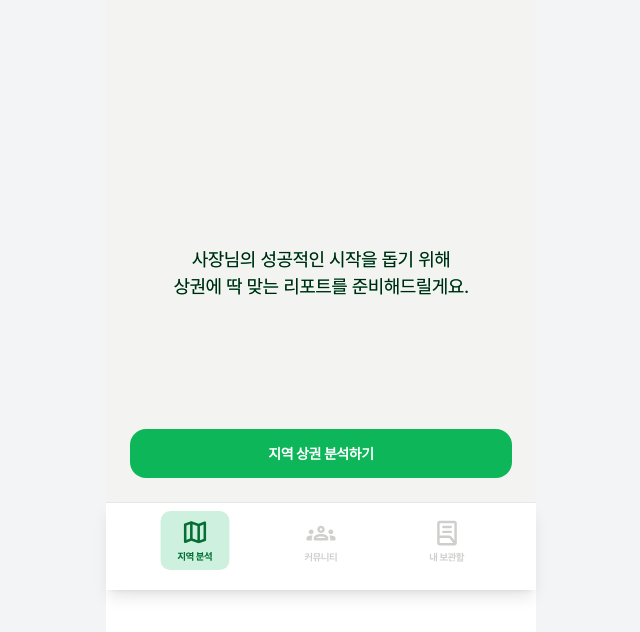
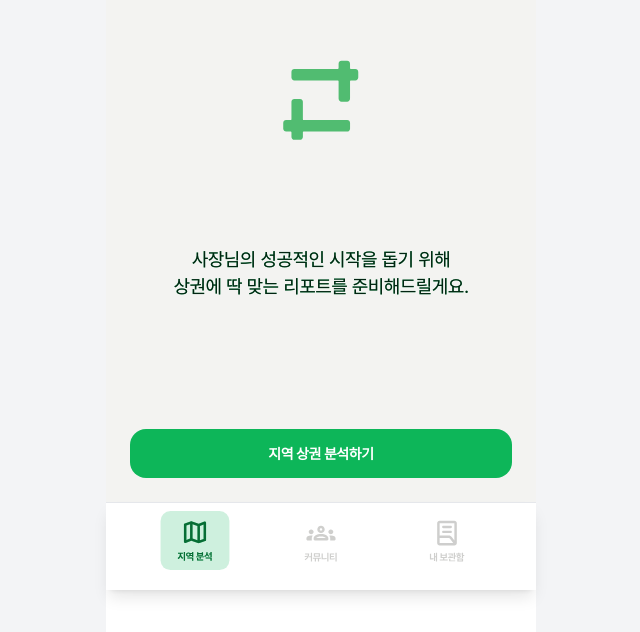
Before and after one commit to Likelion-13th-hackathon-cleopatra/likelion-13th-hackathon-cleopatra-web, a React (Vite) app: page /analysis in a window 1280 px wide. Shown: the part 210-842 px from the top of the page, without its empty margins (319-959 px from the left). Built offline with nearby package versions, Linux system fonts and the light colour scheme; a web font is replaced by a local one.

Commit message:
feat. splash logo 해결

```diff
--- a/src/pages/analysis/Analysis.tsx
+++ b/src/pages/analysis/Analysis.tsx
@@ -1,5 +1,6 @@
 import { useNavigate } from "react-router-dom";
 import FilledButton from "../../components/analysisSelect/FilledButton";
+import LogoSvg from "../../assets/icons/logo.svg?react";
 
 export default function Analysis() {
     const navigate = useNavigate();
@@ -7,14 +8,17 @@ export default function Analysis() {
     return (
         <main className="relative min-h-[100svh] bg-grayscale-5">
             <div className="">
+                <div className="absolute w-full top-[33.7vh] left-1/2 -translate-x-1/2 flex justify-center">
+                    <LogoSvg className = "w-[76px] h-[80px]" style={{ color: "#51BC71" }} />
+                </div>
                 <div className="absolute w-full top-[57vh] left-1/2 -translate-x-1/2">
                     <p className="text-center text-primary-green-80 text-[18px] leading-[27px] tracking-[-0.03em]">
-                        사장님의 성공적인 시작을 돕기 위해<br/>상권에 딱 맞는 리포트를 준비해드릴게요.
+                        사장님의 성공적인 시작을 돕기 위해<br />상권에 딱 맞는 리포트를 준비해드릴게요.
                     </p>
                 </div>
             </div>
             <div className="fixed left-1/2 -translate-x-1/2 w-full max-w-mobile px-[24px] bottom-[112px]">
-                <FilledButton text="지역 상권 분석하기" onClick={() => navigate("/analysis/select")}/>
+                <FilledButton text="지역 상권 분석하기" onClick={() => navigate("/analysis/select")} />
             </div>
         </main>
     );
```
